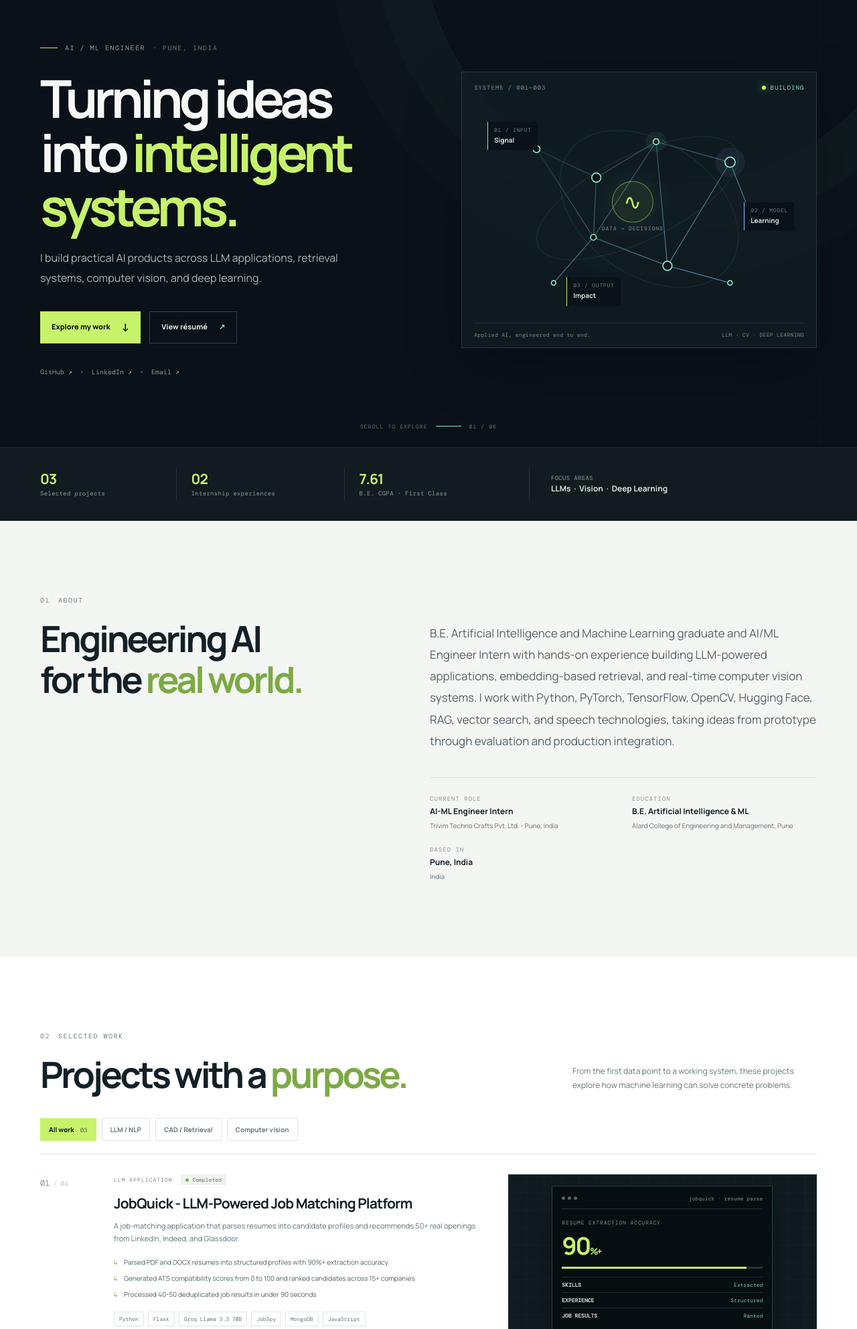
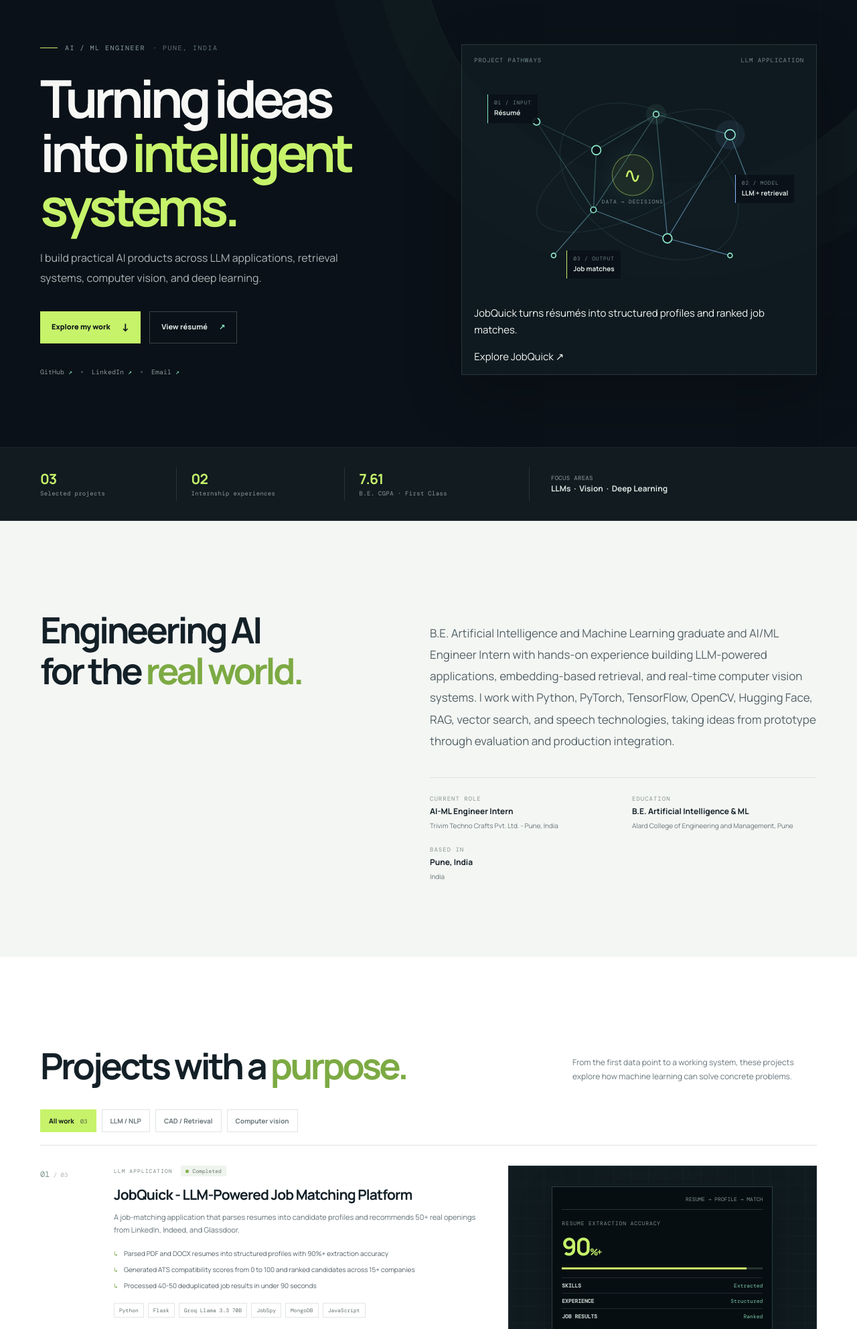
Before and after one commit to OmprakashChaure/Portfolio, a Django app: page / in a window 1280 px wide. Shown: the part 77-2062 px from the top of the page at 67% size. Run offline with Django 5.2, Linux system fonts and the light colour scheme.

Commit message:
feat: introduce interactive portfolio project pathways

```diff
--- a/portfolio/templates/home.html
+++ b/portfolio/templates/home.html
@@ -22,8 +22,13 @@
             </div>
         </div>
 
-        <div class="hero-visual" aria-label="Illustration of an applied AI system pipeline">
-            <div class="visual-topline"><span>SYSTEMS / 001—003</span><span class="live-indicator"><i></i> BUILDING</span></div>
+        <div class="hero-visual" aria-label="Explore how my projects turn inputs into outcomes">
+            <div class="visual-topline"><span>PROJECT PATHWAYS</span><span class="pathway-label">LLM APPLICATION</span></div>
+            <div class="pathway-controls" aria-label="Choose a project pathway" hidden>
+                <button type="button" data-pathway="jobquick" aria-pressed="true">JobQuick</button>
+                <button type="button" data-pathway="autodim" aria-pressed="false">Autodim</button>
+                <button type="button" data-pathway="vision" aria-pressed="false">Lip reading</button>
+            </div>
             <div class="neural-art">
                 <div class="art-orbit orbit-one"></div><div class="art-orbit orbit-two"></div>
                 <svg class="network-lines" viewBox="0 0 520 400" role="img" aria-label="Connected nodes representing data flowing through an AI system">
@@ -36,15 +41,15 @@
                     </g>
                     <circle cx="290" cy="82" r="18" fill="#8ce8c8" fill-opacity=".08"/><circle cx="420" cy="118" r="26" fill="#84b7ff" fill-opacity=".08"/>
                 </svg>
-                <div class="art-label label-input"><span>01 / INPUT</span><b>Signal</b></div>
-                <div class="art-label label-model"><span>02 / MODEL</span><b>Learning</b></div>
-                <div class="art-label label-output"><span>03 / OUTPUT</span><b>Impact</b></div>
+                <div class="art-label label-input"><span>01 / INPUT</span><b>Résumé</b></div>
+                <div class="art-label label-model"><span>02 / MODEL</span><b>LLM + retrieval</b></div>
+                <div class="art-label label-output"><span>03 / OUTPUT</span><b>Job matches</b></div>
                 <div class="art-center"><span class="center-symbol">∿</span><small>DATA → DECISIONS</small></div>
             </div>
-            <div class="visual-caption"><span>Applied AI, engineered end to end.</span><span>LLM · CV · DEEP LEARNING</span></div>
+            <div class="pathway-description" aria-live="polite"><p id="pathway-description">JobQuick turns résumés into structured profiles and ranked job matches.</p></div>
+            <a class="pathway-link" href="#project-1">Explore JobQuick <span aria-hidden="true">↗</span></a>
         </div>
     </div>
-    <div class="hero-footnote"><span>SCROLL TO EXPLORE</span><span class="scroll-line"></span><span>01 / 06</span></div>
 </section>
 
 <section class="quick-stats" aria-label="Portfolio highlights">
@@ -57,7 +62,7 @@
 <section class="section about-section" id="about">
     <div class="section-shell about-layout">
         <div class="section-intro reveal">
-            <p class="section-kicker"><span>01</span> ABOUT</p>
+
             <h2>Engineering AI<br>for the <em>real world.</em></h2>
         </div>
         <div class="about-copy reveal">
@@ -74,18 +79,19 @@
 <section class="section projects-section" id="projects">
     <div class="section-shell">
         <div class="section-heading reveal">
-            <div><p class="section-kicker"><span>02</span> SELECTED WORK</p><h2>Projects with a <em>purpose.</em></h2></div>
+            <div><h2>Projects with a <em>purpose.</em></h2></div>
             <p class="heading-note">From the first data point to a working system, these projects explore how machine learning can solve concrete problems.</p>
         </div>
-        <div class="project-filters reveal" aria-label="Filter projects">
-            <button class="filter-btn active" data-filter="all">All work <span>03</span></button>
-            <button class="filter-btn" data-filter="nlp">LLM / NLP</button>
-            <button class="filter-btn" data-filter="dxf">CAD / Retrieval</button>
-            <button class="filter-btn" data-filter="opencv">Computer vision</button>
+        <div class="project-filters reveal" role="group" aria-label="Filter projects" hidden>
+            <button class="filter-btn active" data-filter="all" type="button" aria-pressed="true" aria-controls="projects-list">All work <span>03</span></button>
+            <button class="filter-btn" data-filter="nlp" type="button" aria-pressed="false" aria-controls="projects-list">LLM / NLP</button>
+            <button class="filter-btn" data-filter="dxf" type="button" aria-pressed="false" aria-controls="projects-list">CAD / Retrieval</button>
+            <button class="filter-btn" data-filter="opencv" type="button" aria-pressed="false" aria-controls="projects-list">Computer vision</button>
         </div>
-        <div class="projects-list">
+        <p class="filter-status sr-only" role="status"></p>
+        <div class="projects-list" id="projects-list">
             {% for project in projects %}
-            <article class="project-card reveal" data-tags="{{ project.tags|join:',' }}">
+            <article id="project-{{ forloop.counter }}" class="project-card reveal" data-tags="{{ project.tags|join:',' }}">
                 <div class="project-index">{{ forloop.counter|stringformat:"02d" }}<span> / 03</span></div>
                 <div class="project-main">
                     <div class="project-meta"><span class="project-type">{% if 'nlp' in project.tags %}LLM APPLICATION{% elif 'dxf' in project.tags %}COMPUTER-AIDED DESIGN{% else %}COMPUTER VISION{% endif %}</span><span class="status-pill {% if project.status == 'Completed' %}is-complete{% else %}is-progress{% endif %}"><i></i>{{ project.status }}</span></div>
@@ -96,9 +102,9 @@
                     </ul>
                     <div class="tech-list">{% for tech in project.technologies %}<span>{{ tech }}</span>{% endfor %}</div>
                 </div>
-                <div class="project-visual project-visual-{{ forloop.counter }}" aria-hidden="true">
+                <div class="project-visual project-visual-{{ forloop.counter }}" aria-hidden="true"><span class="diagram-label">SYSTEM CONCEPT</span>
                     {% if forloop.counter == 1 %}
-                    <div class="mini-window"><div class="window-top"><i></i><i></i><i></i><span>jobquick · resume parse</span></div><div class="match-label">RESUME EXTRACTION ACCURACY</div><div class="match-score">90<span>%+</span></div><div class="match-track"><i></i></div><div class="match-row"><b>SKILLS</b><span>Extracted</span></div><div class="match-row"><b>EXPERIENCE</b><span>Structured</span></div><div class="match-row"><b>JOB RESULTS</b><span>Ranked</span></div></div>
+                    <div class="mini-window"><div class="window-top"><span>RESUME → PROFILE → MATCH</span></div><div class="match-label">RESUME EXTRACTION ACCURACY</div><div class="match-score">90<span>%+</span></div><div class="match-track"><i></i></div><div class="match-row"><b>SKILLS</b><span>Extracted</span></div><div class="match-row"><b>EXPERIENCE</b><span>Structured</span></div><div class="match-row"><b>JOB RESULTS</b><span>Ranked</span></div></div>
                     {% elif forloop.counter == 2 %}
                     <div class="cad-sheet"><span class="cad-label">DXF / FEATURE RETRIEVAL</span><svg viewBox="0 0 300 230"><g fill="none" stroke="#83e5c4" stroke-width="1.5"><path d="M52 45h102v34H52zM88 79v65h99V79M88 112h-34v50h34M187 112h44v50h-44M52 162h179M154 45v-20h39"/><circle cx="120" cy="111" r="18"/><path d="M120 84v8m0 38v8m-27-27h8m38 0h8"/></g><g fill="#94a3ad" font-family="monospace" font-size="9"><text x="47" y="38">REF: 042</text><text x="204" y="105">kNN</text><text x="198" y="176">PLACEMENT</text><text x="42" y="184">GEOMETRY</text></g></svg><div class="cad-footer"><span>RETRIEVE → VALIDATE → PLACE</span><span>● LOCAL PIPELINE</span></div></div>
                     {% else %}
@@ -114,13 +120,12 @@
 <section class="section capabilities-section" id="skills">
     <div class="section-shell">
         <div class="section-heading reveal">
-            <div><p class="section-kicker"><span>03</span> TOOLKIT</p><h2>Built across the <em>stack.</em></h2></div>
+            <div><h2>Built across the <em>stack.</em></h2></div>
             <p class="heading-note">A practical toolkit for moving from raw data and model experiments to useful applications.</p>
         </div>
         <div class="skills-grid">
             {% for cat in skills %}
             <article class="skill-card reveal" data-delay="{{ forloop.counter0 }}">
-                <div class="skill-card-top"><span>0{{ forloop.counter }}</span><span class="skill-code">ML / AI</span></div>
                 <h3>{{ cat.category }}</h3>
                 <div class="skill-items">{% for skill in cat.skills %}<span>{{ skill }}</span>{% endfor %}</div>
             </article>
@@ -132,7 +137,7 @@
 <section class="section experience-section" id="experience">
     <div class="section-shell">
         <div class="section-heading reveal">
-            <div><p class="section-kicker"><span>04</span> EXPERIENCE</p><h2>Learning by <em>building.</em></h2></div>
+            <div><h2>Learning by <em>building.</em></h2></div>
             <p class="heading-note">Hands-on work bringing AI and computer vision into practical engineering products.</p>
         </div>
         <div class="experience-list">
@@ -150,7 +155,7 @@
 <section class="section education-section" id="education">
     <div class="section-shell">
         <div class="section-heading reveal">
-            <div><p class="section-kicker"><span>05</span> BACKGROUND</p><h2>Foundation &amp; <em>curiosity.</em></h2></div>
+            <div><h2>Foundation &amp; <em>curiosity.</em></h2></div>
         </div>
         <div class="background-grid">
             <div class="education-list">
@@ -165,8 +170,8 @@
 
 <section class="contact-section" id="contact">
     <div class="section-shell contact-layout">
-        <div class="contact-copy reveal"><p class="section-kicker"><span>06</span> NEXT STEP</p><h2>Let’s build something <em>useful.</em></h2><p>I’m interested in AI/ML engineering opportunities and thoughtful conversations about applied AI.</p></div>
-        <div class="contact-links reveal"><a class="contact-primary" href="mailto:{{ personal.email }}"><span>Start a conversation</span><b>↗</b><small>{{ personal.email }}</small></a><a href="{{ personal.github }}" target="_blank" rel="noopener noreferrer">GitHub <span>↗</span></a><a href="{{ personal.linkedin }}" target="_blank" rel="noopener noreferrer">LinkedIn <span>↗</span></a><a href="{% static 'files/Omprakash_Chaure_Resume.pdf' %}" target="_blank" rel="noopener noreferrer">Résumé <span>↗</span></a></div>
+        <div class="contact-copy reveal"><h2>Let’s build something <em>useful.</em></h2><p>I’m interested in AI/ML engineering opportunities and thoughtful conversations about applied AI.</p></div>
+        <div class="contact-links reveal"><a class="contact-primary" href="mailto:{{ personal.email }}"><span>Let’s talk</span><b>↗</b><small>{{ personal.email }}</small></a><a href="{{ personal.github }}" target="_blank" rel="noopener noreferrer">GitHub <span>↗</span></a><a href="{{ personal.linkedin }}" target="_blank" rel="noopener noreferrer">LinkedIn <span>↗</span></a><a href="{% static 'files/Omprakash_Chaure_Resume.pdf' %}" target="_blank" rel="noopener noreferrer">Résumé <span>↗</span></a></div>
     </div>
 </section>
 {% endblock %}
```
